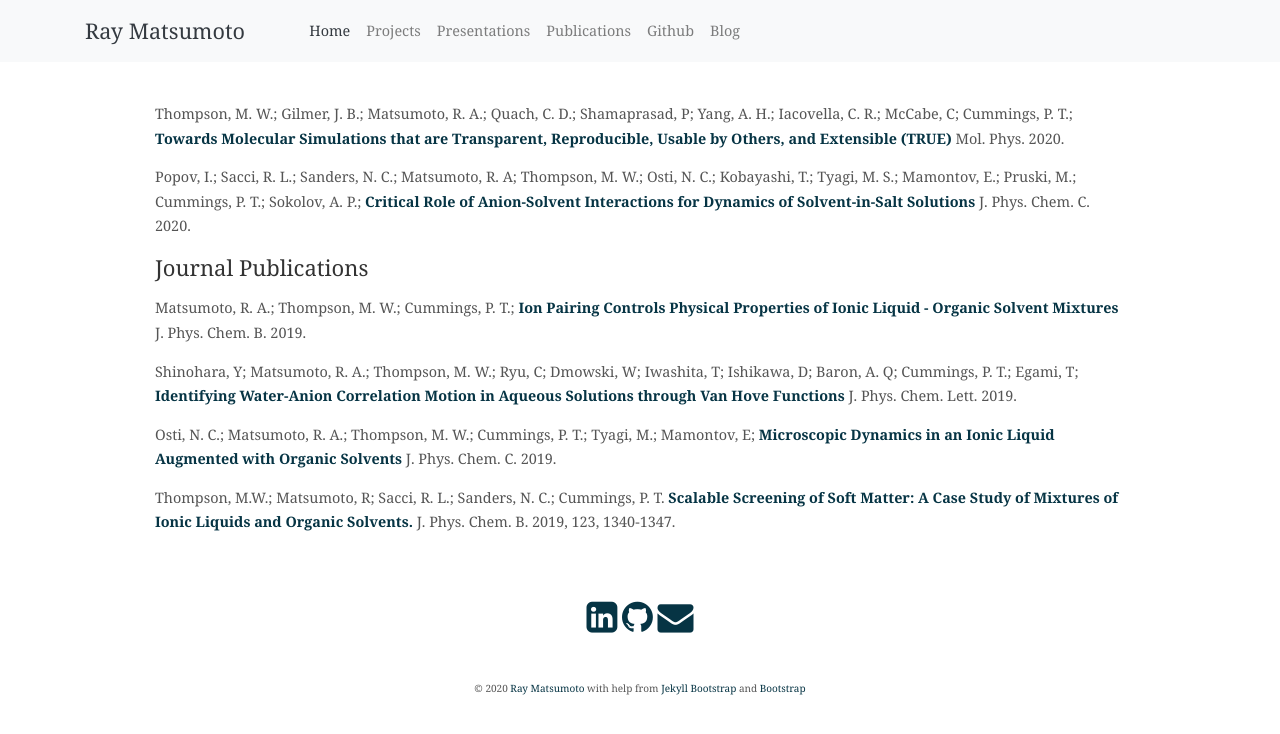
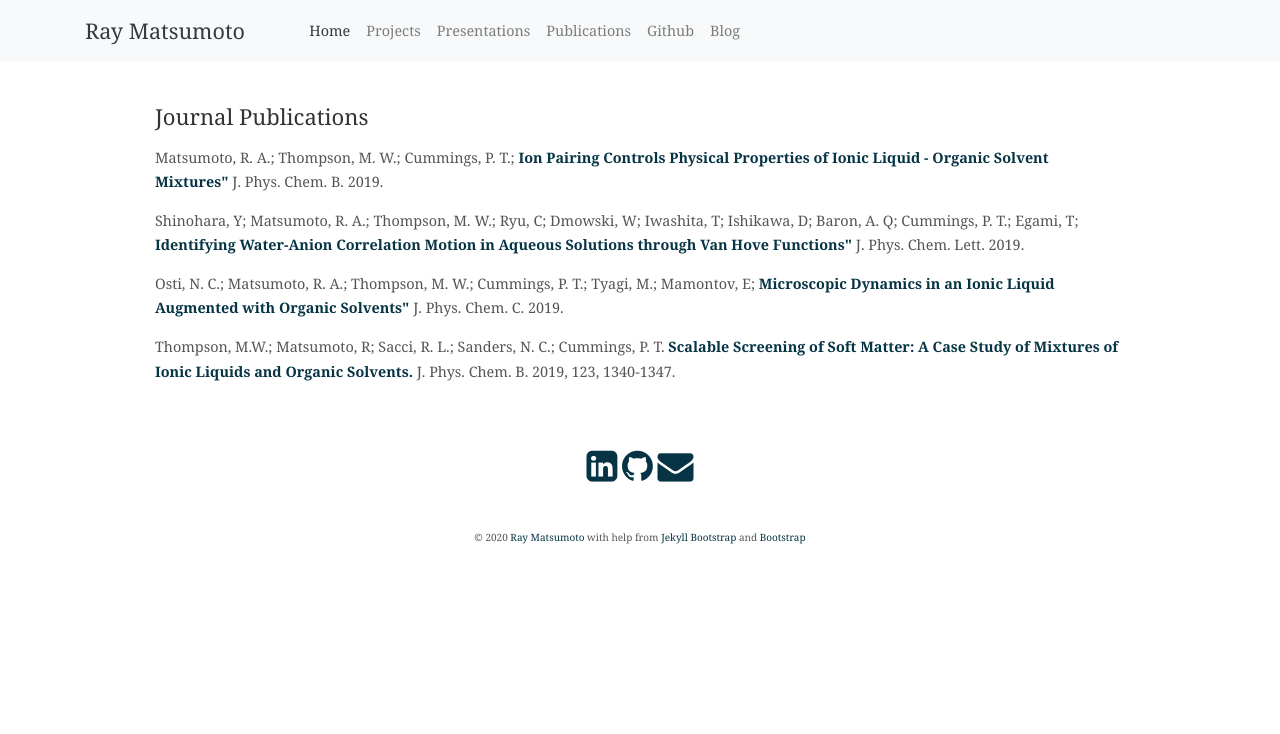
Before and after one commit to rmatsum836/rmatsum836.github.io, a Jekyll site: the page built from publications.md, in a window 1280 px wide. Shown: the top 734 px of the page. Built offline with Jekyll 4.4.1, drawn with Linux system fonts in a browser that asks for light colours; nearby versions of some CDN libraries.

Commit message:
Revert "Update publications in correct file"

```diff
--- a/publications.md
+++ b/publications.md
@@ -6,24 +6,6 @@ description: ""
 
 <div
 style="max-width:1000px;margin-left:auto;margin-right:auto;padding-top:40px;padding-bottom:20px;padding-left:15px;padding-right:15px">
-
-   <div class="entry-summary">
-    <p> Thompson, M. W.; Gilmer, J. B.; Matsumoto, R. A.; Quach, C. D.; Shamaprasad, P;
-    Yang, A. H.; Iacovella, C. R.; McCabe, C; Cummings, P. T.;
-    <a class="talk-title" href="https://doi.org/10.1080/00268976.2020.1742938"
-        target="_blank">Towards Molecular Simulations that are Transparent, Reproducible,
-    Usable by Others, and Extensible (TRUE)
-    </a> Mol. Phys. 2020.</p>
-    </div>
-
-   <div class="entry-summary">
-    <p> Popov, I.; Sacci, R. L.; Sanders, N. C.; Matsumoto, R. A; Thompson, M. W.;
-    Osti, N. C.; Kobayashi, T.; Tyagi, M. S.; Mamontov, E.; Pruski, M.; Cummings, P. T.;
-    Sokolov, A. P.; <a class="talk-title" href="https://doi.org/10.1021/acs.jpcc.9b10807"
-        target="_blank">Critical Role of Anion-Solvent Interactions for Dynamics of
-    Solvent-in-Salt Solutions
-    </a> J. Phys. Chem. C. 2020.</p>
-    </div>
 
    <div
    style="font-weight:bolder;">
@@ -34,7 +16,7 @@ style="max-width:1000px;margin-left:auto;margin-right:auto;padding-top:40px;padd
     Cummings, P. T.; <a class="talk-title"
     href="https://pubs.acs.org/doi/abs/10.1021/acs.jpcb.9b08509"
     target="_blank">Ion Pairing Controls Physical Properties of
-    Ionic Liquid - Organic Solvent Mixtures
+    Ionic Liquid - Organic Solvent Mixtures"
     </a> J. Phys. Chem. B. 2019.</p>
     </div>
 
@@ -44,7 +26,7 @@ style="max-width:1000px;margin-left:auto;margin-right:auto;padding-top:40px;padd
     Cummings, P. T.; Egami, T; <a class="talk-title"
     href="https://pubs.acs.org/doi/abs/10.1021/acs.jpclett.9b02891"
     target="_blank">Identifying Water-Anion Correlation Motion in
-    Aqueous Solutions through Van Hove Functions
+    Aqueous Solutions through Van Hove Functions"
     </a> J. Phys. Chem. Lett. 2019.</p>
     </div>
 
@@ -53,7 +35,7 @@ style="max-width:1000px;margin-left:auto;margin-right:auto;padding-top:40px;padd
     Cummings, P. T.; Tyagi, M.; Mamontov, E; <a class="talk-title"
     href="https://pubs.acs.org/doi/abs/10.1021/acs.jpcc.9b05119"
     target="_blank">Microscopic Dynamics in an Ionic Liquid Augmented
-    with Organic Solvents
+    with Organic Solvents"
     </a> J. Phys. Chem. C. 2019.</p>
     </div>
 
```
